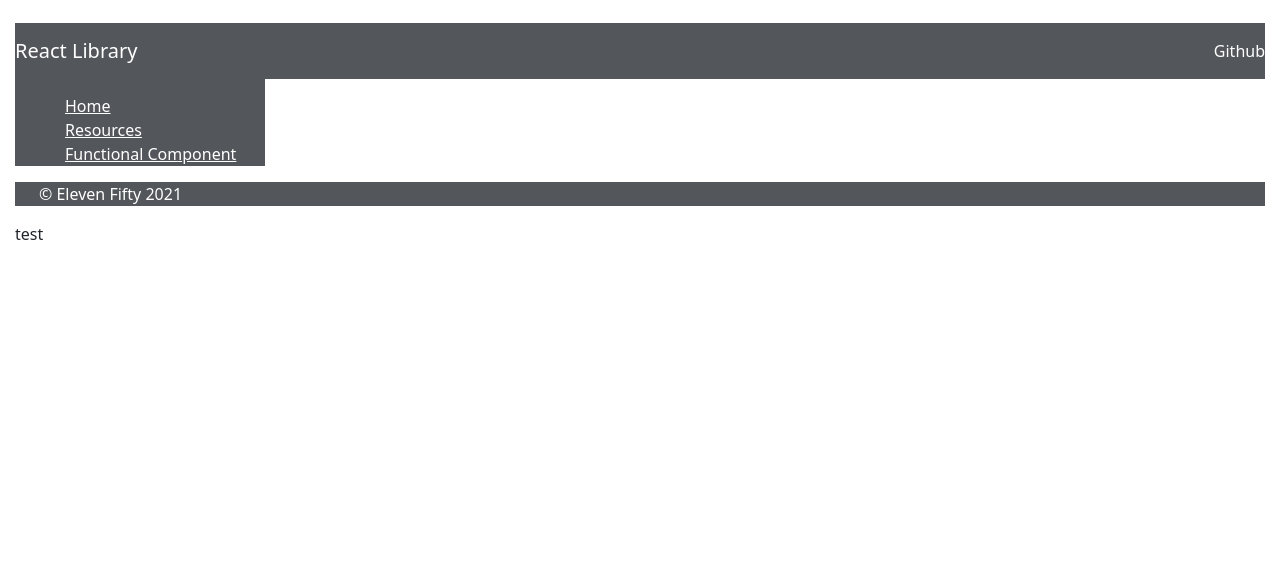
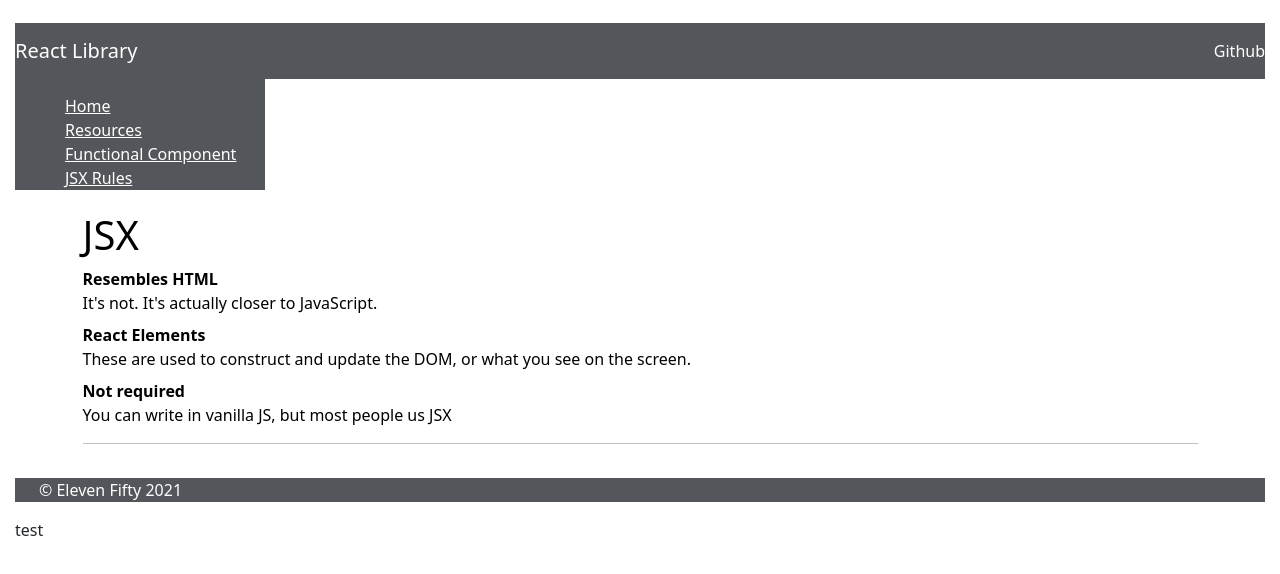
Before and after one commit to viseth89/react-fundamentals, a React (Create React App) app: page /jsxrules in a window 1280 px wide. Shown: the top 574 px of the page. Built offline with nearby package versions, Linux system fonts and the light colour scheme.

Commit message:
Debuggin 3.2

```diff
--- a/src/components/components/FunctionalComponents/FunctionalComponentDemo.js
+++ b/src/components/concepts/FunctionalComponents/FunctionalComponentDemo.js
@@ -49,9 +49,9 @@ const FunctionalComponentDemo = () => {
           </dl>
         </Col>
       </Row>
-<hr />
-<h1>Challenge 1</h1>
-      <h1>Functional syntas versus Arrow Function</h1>
+      <h1>Functional syntax versus Arrow Function</h1>
+      <hr />
+      <h1>Challenge 1</h1>
       <Row>
         <Col md="6">
           <HelloWorldFatArrow className="logo" />
--- /dev/null
+++ b/src/components/concepts/JSXRules.js
@@ -0,0 +1,20 @@
+const JSXRules = () => {
+    return(
+        <div className='main'>
+            <div className='mainDiv'>
+                <h1 className='section-title'>JSX</h1>
+                <dl>
+                    <dt>Resembles HTML</dt>
+                    <dd>It's not.  It's actually closer to JavaScript.</dd>
+                    <dt>React Elements</dt>
+                    <dd>These are used to construct and update the DOM, or what you see on the screen.</dd>
+                    <dt>Not required</dt>
+                    <dd>You can write in vanilla JS, but most people us JSX</dd>
+                </dl>
+                <hr />
+            </div>
+        </div>
+    )
+}
+
+export default JSXRules;
--- a/src/components/site/Sidebar.js
+++ b/src/components/site/Sidebar.js
@@ -5,7 +5,8 @@ import {
 } from 'react-router-dom';
 import Home from './Home';
 import Resources from './Resources';
-import FunctionalComponentDemo from '../components/FunctionalComponents/FunctionalComponentDemo';
+import FunctionalComponentDemo from '../concepts/FunctionalComponents/FunctionalComponentDemo';
+import JSXRules from '../concepts/JSXRules'
 
 const Sidebar = () => {
     return (
@@ -15,6 +16,7 @@ const Sidebar = () => {
                     <li><Link to='/'>Home</Link></li>
                     <li><Link to='/resources'>Resources</Link></li>
                     <li><Link to='/functionalcomponent'>Functional Component</Link></li>
+                    <li><Link to='/jsxrules'>JSX Rules</Link></li>
                 </ul>
             </div>
             <div className='sidebar-route'>
@@ -23,6 +25,7 @@ const Sidebar = () => {
                     <Route exact path='/resources'><Resources /></Route>
                     <Route exact path='/'><Home /></Route>
                     <Route exact path='/functionalcomponent'><FunctionalComponentDemo /></Route>
+                    <Route exact path='/jsxrules'><JSXRules /></Route>
                 </Switch>
             </div>
         </div>
```
